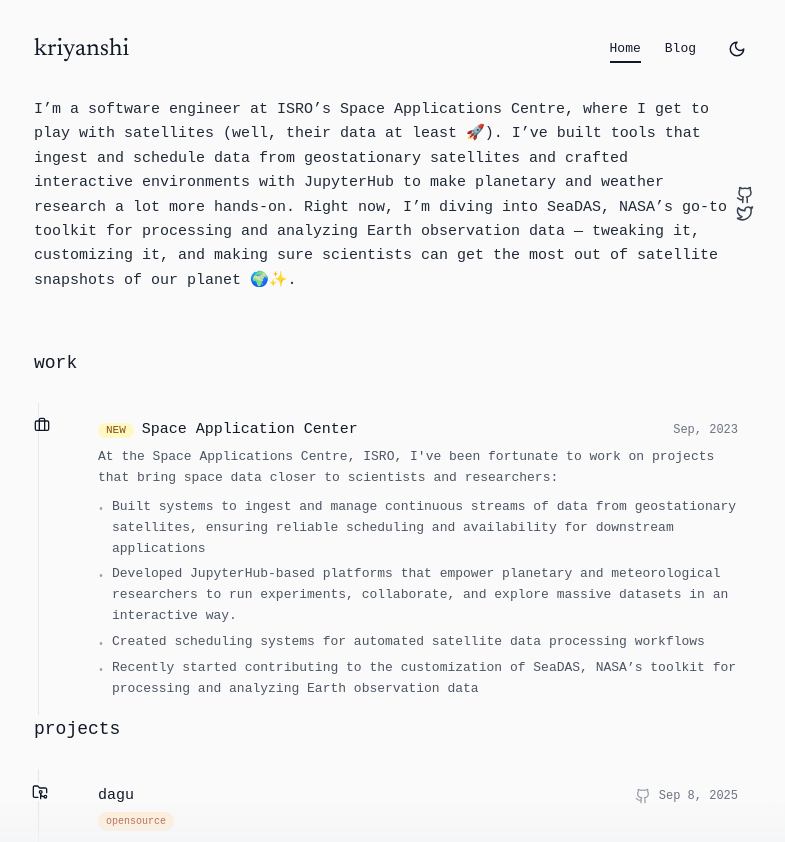
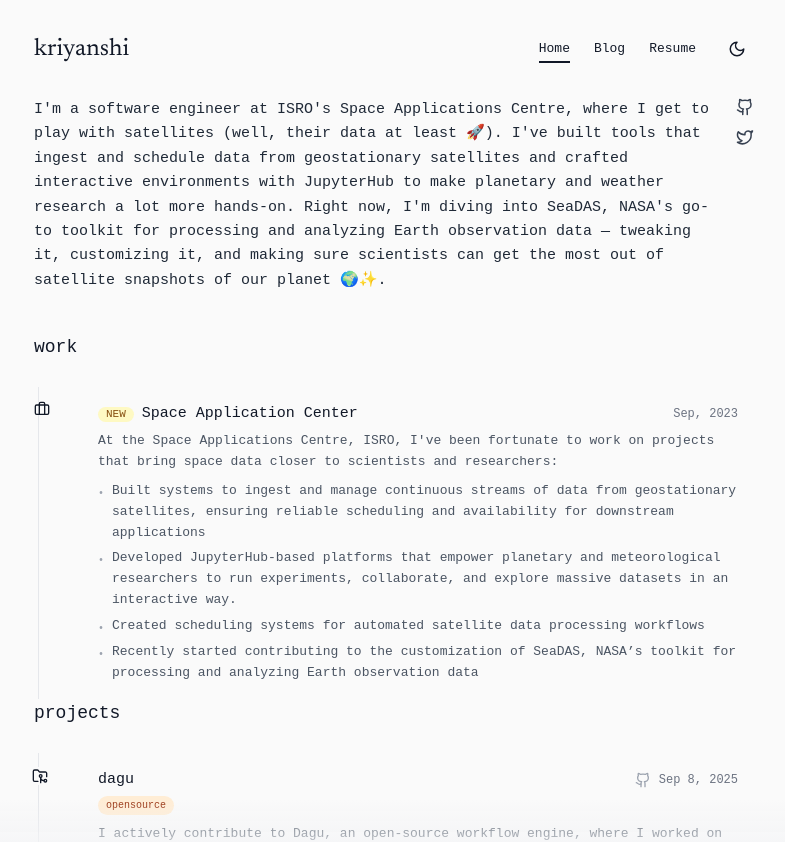
Before and after one commit to kriyanshii/kriyanshii.github.io, a React (Vite) app: page / in a window 1280 px wide. Shown: the top 842 px of the page, without its empty margins (246-1031 px from the left). Built offline with nearby package versions, Linux system fonts and the light colour scheme; a web font is replaced by a local one.

Commit message:
added link to resume

```diff
--- a/src/components/Navigation.tsx
+++ b/src/components/Navigation.tsx
@@ -26,6 +26,15 @@
               Blog
               <span className={`absolute -bottom-1 left-0 w-full h-[1.5px] bg-current transform transition-transform duration-200 ${location.pathname === '/blog' ? 'scale-x-100' : 'scale-x-0 group-hover:scale-x-100'}`} />
             </Link>
+            <a
+              href="https://drive.google.com/file/d/1Ew4e1IqmkH91Gb-NgBv5Zao8wqQl4z0D/view?usp=drive_link"
+              target="_blank"
+              rel="noopener noreferrer"
+              className="text-[13px] font-medium relative group dark:text-gray-300"
+            >
+              Resume
+              <span className="absolute -bottom-1 left-0 w-full h-[1.5px] bg-current transform scale-x-0 group-hover:scale-x-100 transition-transform duration-200" />
+            </a>
             {/* <Link
               to="/projects"
               className="text-[13px] font-medium relative group dark:text-gray-300"
--- a/src/pages/Home.tsx
+++ b/src/pages/Home.tsx
@@ -100,12 +100,12 @@
 
 	return (
 		<div className="max-w-3xl mx-auto px-6">
-			<header className="mb-10 flex sm:flex-row  sm:justify-between items-center">
-					<p className="text-[15px] leading-relaxed text-gray-800 dark:text-gray-300 mb-4">
-					I’m a software engineer at ISRO’s Space Applications Centre, where I get to play with satellites (well, their data at least 🚀). I’ve built tools that ingest and schedule data from geostationary satellites and crafted interactive environments with JupyterHub to make planetary and weather research a lot more hands-on.
+			<header className="mb-10 flex flex-col sm:flex-row gap-6 sm:justify-between sm:items-start">
+					<p className="text-[15px] leading-relaxed text-gray-800 dark:text-gray-300">
+					I'm a software engineer at ISRO's Space Applications Centre, where I get to play with satellites (well, their data at least 🚀). I've built tools that ingest and schedule data from geostationary satellites and crafted interactive environments with JupyterHub to make planetary and weather research a lot more hands-on.
 
-Right now, I’m diving into SeaDAS, NASA’s go-to toolkit for processing and analyzing Earth observation data — tweaking it, customizing it, and making sure scientists can get the most out of satellite snapshots of our planet 🌍✨.					</p>
-					<div>
+Right now, I'm diving into SeaDAS, NASA's go-to toolkit for processing and analyzing Earth observation data — tweaking it, customizing it, and making sure scientists can get the most out of satellite snapshots of our planet 🌍✨.					</p>
+					<div className="flex flex-col gap-3 shrink-0">
 						<a
 							href="https://github.com/kriyanshii"
 							target="_blank"
```
